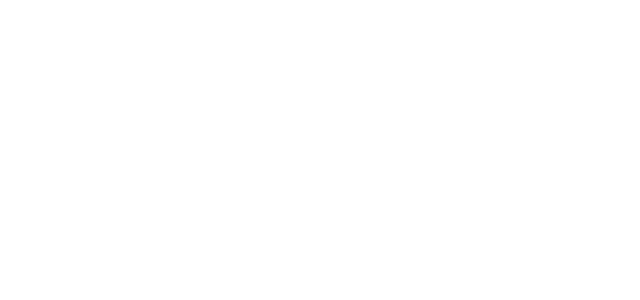
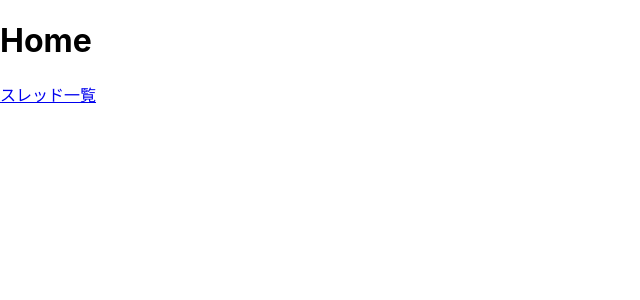
Before and after one commit to jumpei-jp/Message-board, a React (Create React App) app in the folder front/: page / in a window 1280 px wide. Shown: the top 300 px of the page, without its empty margins (0-640 px from the left). Built offline with nearby package versions, Linux system fonts and the light colour scheme.

Commit message:
add: add home page

```diff
--- a/front/src/App.tsx
+++ b/front/src/App.tsx
@@ -1,10 +1,15 @@
-import React from 'react';
+import React from "react";
+import { BrowserRouter, Routes, Route } from "react-router-dom";
+import Home from "./screens/Home";
 
-function App() {
+const App = () => {
   return (
-    <div className="App">
-    </div>
+    <BrowserRouter>
+      <Routes>
+        <Route path={'/'} element={<Home />} />
+      </Routes>
+    </BrowserRouter>
   );
-}
+};
 
 export default App;
--- /dev/null
+++ b/front/src/screens/Home.tsx
@@ -0,0 +1,12 @@
+import { Link } from 'react-router-dom';
+
+const Home = () => {
+  return (
+    <div>
+      <h1>Home</h1>
+      <Link to="/threads">スレッド一覧</Link>
+    </div>
+  );
+};
+
+export default Home;
```
